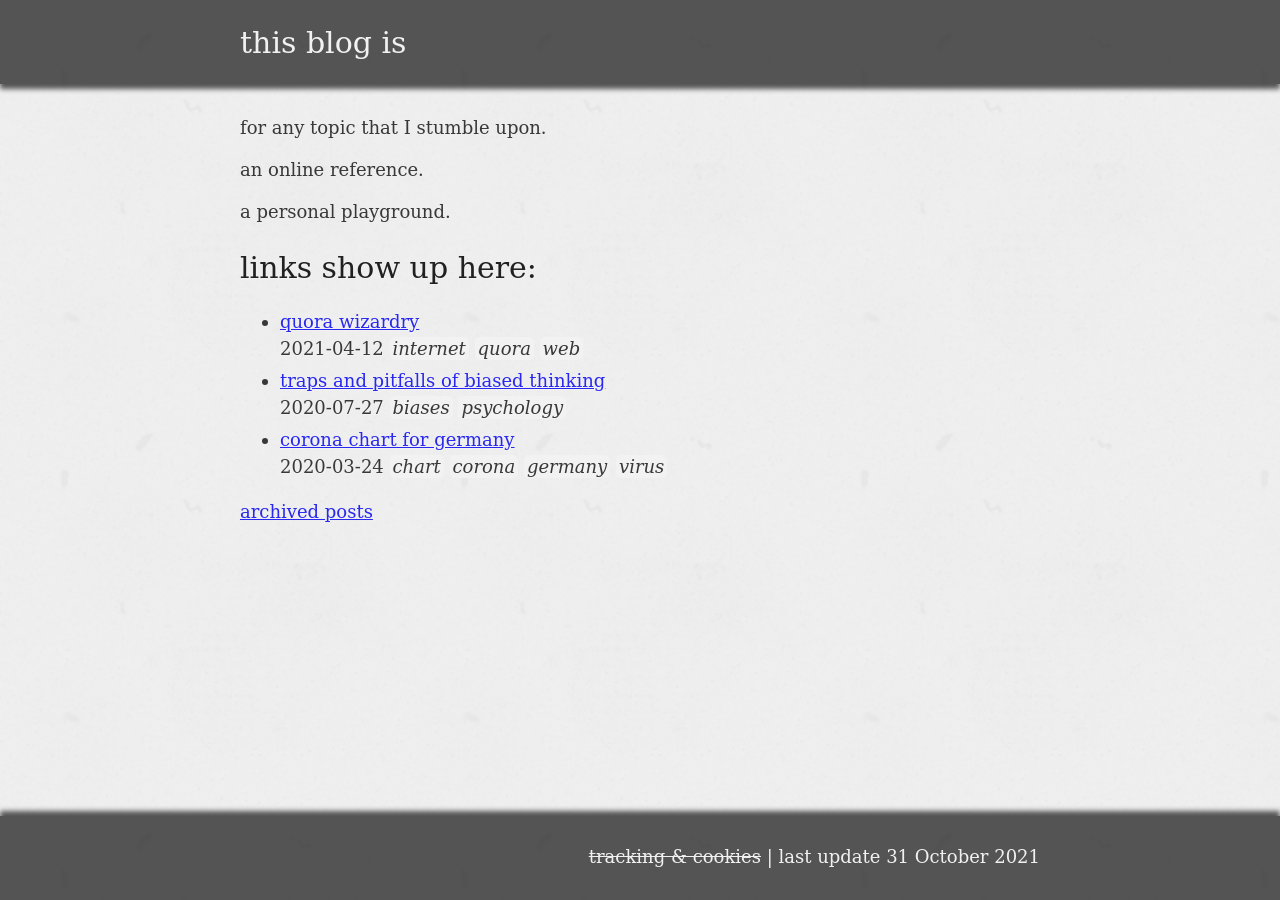
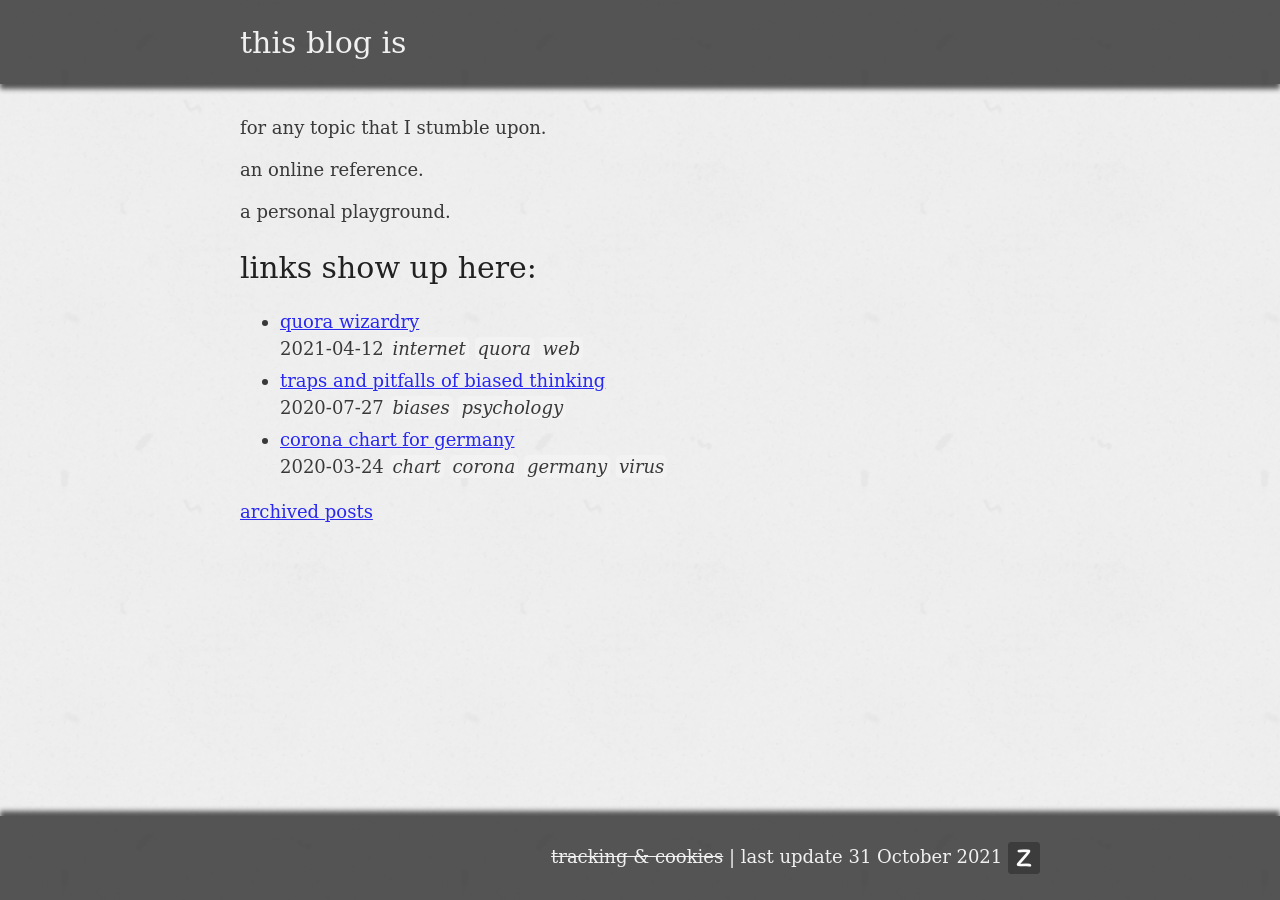
Before and after one commit to ZackDev/zackdev.github.io, a Jekyll site: the page built from pages/index.md, in a window 1280 px wide. Built offline with Jekyll 4.4.1, drawn with Linux system fonts in a browser that asks for light colours.

Commit message:
added z logo

```diff
--- a/_layouts/default.html
+++ b/_layouts/default.html
@@ -33,7 +33,7 @@
         {% if page.url != "/" %}
         <a id="home_link" href="{{ site.url }}">back home</a>
         {% endif %}
-        <div id="site_details"><s>tracking & cookies</s> | last update {{ site.time | date_to_long_string }}</div>
+        <div id="site_details"><s>tracking & cookies</s> | last update {{ site.time | date_to_long_string }}&nbsp;<img src="/assets/icons/z.png" style="vertical-align: middle;"/></div>
       </footer>
     </div>
     <!-- footer end -->
```
Also changed, not shown: assets/icons/z.png (added).
